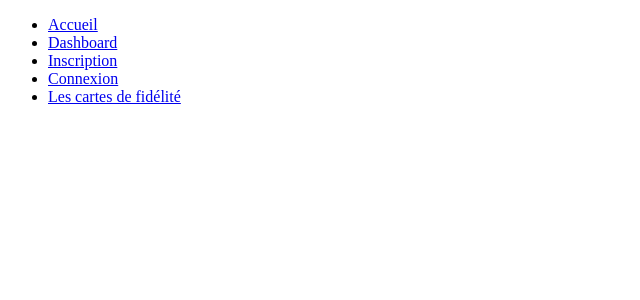
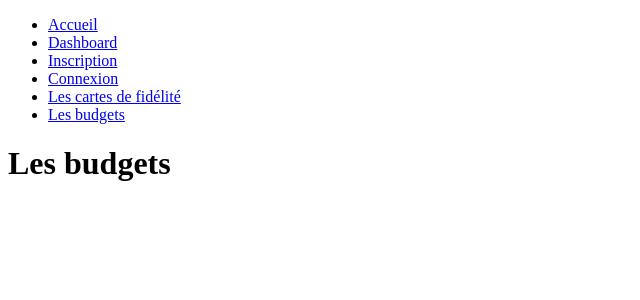
Before and after one commit to maily-vannobel/FinanceFlow, a React (Vite) app in the folder frontend/: page /budgets in a window 1280 px wide. Shown: the top 300 px of the page, without its empty margins (0-640 px from the left). Built offline with nearby package versions, Linux system fonts and the light colour scheme.

Commit message:
feat : add route in frontend and create page budget to make appear the title

```diff
--- a/frontend/src/App.jsx
+++ b/frontend/src/App.jsx
@@ -5,6 +5,7 @@ import Register from "./components/Register";
 import Login from "./components/Login";
 import Dashboard from "./components/Dashboard";
 import LoyaltyCards from "./components/LoyaltyCards";
+import Budgets from "./components/Budgets";
 // import "./App.css";
 
 // Composant principal de l'application
@@ -30,6 +31,9 @@ function App() {
             <li>
               <Link to="/loyalty-cards">Les cartes de fidélité</Link>
             </li>
+            <li>
+              <Link to="/budgets">Les budgets</Link>
+            </li>
           </ul>
         </nav>
         {/* Définition des routes pour l'application */}
@@ -39,6 +43,7 @@ function App() {
           <Route path="/login" element={<Login />} />
           <Route path="/dashboard" element={<Dashboard />} />
           <Route path="/loyalty-cards" element={<LoyaltyCards />} />
+          <Route path="/budgets" element={<Budgets />} />
         </Routes>
       </div>
     </>
--- /dev/null
+++ b/frontend/src/components/Budgets.jsx
@@ -0,0 +1,11 @@
+import React from "react";
+
+function Budgets() {
+  return (
+    <div>
+      <h1>Les budgets</h1>
+    </div>
+  );
+}
+
+export default Budgets;
```
